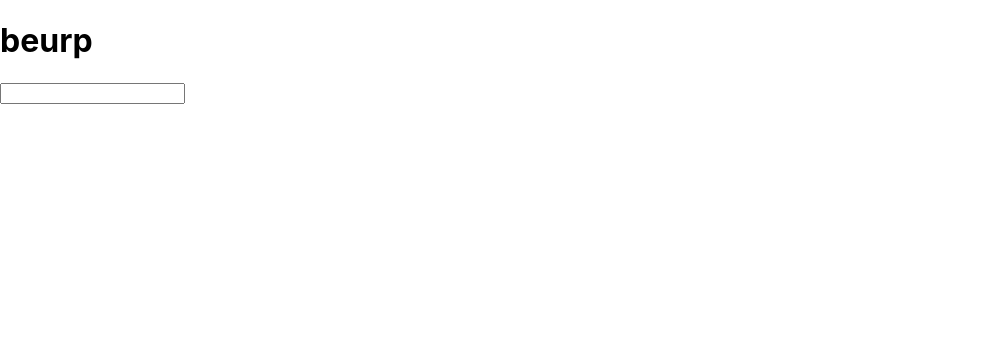
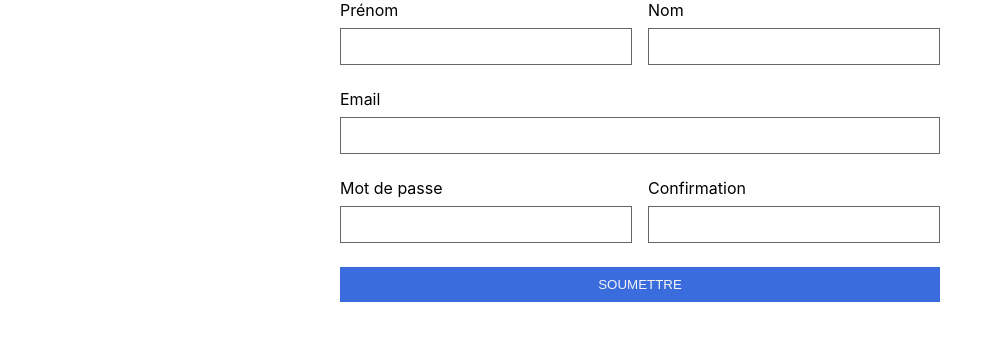
Before and after one commit to WildCodeSchool/toulouse-0918-js-odyssey-homer, a React (Create React App) app in the folder front/: page / in a window 1280 px wide. Shown: the top 340 px of the page, without its empty margins (0-1003 px from the left). Built offline with nearby package versions, Linux system fonts and the light colour scheme.

Commit message:
quête 020

```diff
--- a/front/package.json
+++ b/front/package.json
@@ -3,6 +3,7 @@
   "version": "0.1.0",
   "private": true,
   "dependencies": {
+    "node-sass": "^4.9.4",
     "react": "^16.5.2",
     "react-dom": "^16.5.2",
     "react-scripts": "2.0.5"
--- a/front/src/components/SignUp.js
+++ b/front/src/components/SignUp.js
@@ -1,31 +1,77 @@
 import React, { Component } from 'react';
+import '../styles/form.scss';
 
 class SignUp extends Component {
 
     constructor(props) {
         super(props);
         this.state = {
-            email: ''
+            firstname: '',
+            lastname: '',
+            email: '',
+            pass: '',
+            passConf: ''
         }
 
-        this.setEmail = this.setEmail.bind(this);
+        this.handleChange = this.handleChange.bind(this);
+        this.submitForm = this.submitForm.bind(this);
     }
 
-    setEmail(e){
+    handleChange(e){
         e.preventDefault();
         this.setState({
-            email: e.target.value
+            [e.target.name]: e.target.value
         })
     }
 
+    submitForm(e){
+      e.preventDefault();
+      console.log(JSON.stringify(this.state,1,1))
+    }
+
     render() {
-        const email = this.state.email;
+
         return (
             <div id='signup'>
-                <h1>{email.length ? email : 'beurp'}</h1>
-                <form action="">
-                    <input type="email" name="email" onChange={this.setEmail} />
+                <form action="" id='singup' className='flex-column' onSubmit={this.submitForm}>
+
+                  <div className="form-group flex-row space-between">
+
+                    <div className="input-group f-50">
+                      <label htmlFor="firstname">Prénom</label>
+                      <input type="text" name='firstname' id='firstname'  onChange={this.handleChange} />
+                    </div>
+
+                    <div className="input-group f-50">
+                      <label htmlFor="lastname">Nom</label>
+                      <input type="text" name='lastname' id='lastname'  onChange={this.handleChange} />
+                    </div>
+
+                  </div>
+
+                  <div className="form-group">
+                    <label htmlFor="email">Email</label>
+                    <input type="email" name="email" id='email' onChange={this.handleChange} />
+                  </div>
+
+                  <div className="form-group flex-row space-between">
+
+                    <div className="input-group f-50">
+                      <label htmlFor="pass">Mot de passe</label>
+                      <input type="password" name='pass' id='pass'  onChange={this.handleChange} />
+                    </div>
+
+                    <div className="input-group f-50">
+                      <label htmlFor="passConf">Confirmation</label>
+                      <input type="password" name='passConf' id='passConf'  onChange={this.handleChange} />
+                    </div>
+
+                  </div>
+
+                  <input type="submit" value='Soumettre' className='btn btn-blue'/>
+
                 </form>
+
             </div>
         );
     }
--- /dev/null
+++ b/front/src/styles/form.scss
@@ -0,0 +1,70 @@
+*{
+  padding: 0;
+  margin: 0;
+  box-sizing: border-box;
+}
+
+.flex-column{
+  display: flex;
+  flex-direction: column;
+}
+
+.flex-row{
+  display: flex;
+  flex-direction: row;
+}
+
+.space-between{
+  justify-content: space-between;
+}
+
+.f-50{
+  flex-grow: 1;
+}
+
+.btn{
+  display: block;
+  width: 100%;
+  padding: .75em 1em;
+  border: none;
+  cursor: pointer;
+
+  &.btn-blue{
+    background: rgb(58, 108, 221);
+    color: #f5f5f5;
+    text-transform: uppercase;
+  }
+
+}
+
+form#singup{
+  width: 600px;
+  max-width: 80%;
+  margin: auto;
+
+  .form-group{
+    margin-bottom: 1.5em;
+
+    label{
+      display: block;
+      width: 100%;
+      margin-bottom: .5em;
+    }
+
+    input{
+      display: block;
+      width: 100%;
+      padding: .75em 1em;
+      border: 1px solid #666;
+    }
+
+  }
+
+  .input-group{
+
+    &+.input-group{
+      margin-left: 1em;
+    }
+  }
+
+}
```
Also changed, not shown: 1 other file (tests, documents, lock files or other folders).
